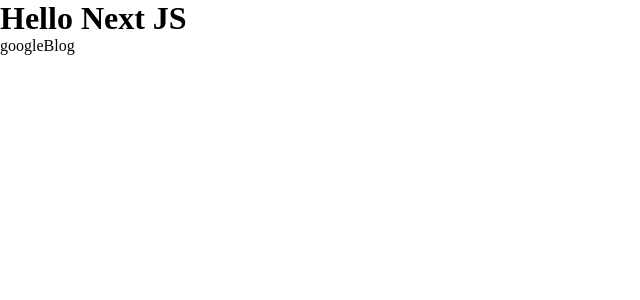
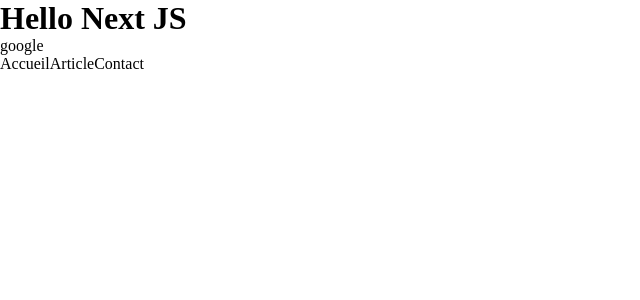
Before and after one commit to NMY0d4/NextJS-d-couverte, a Next.js app: page / in a window 1280 px wide. Shown: the top 300 px of the page, without its empty margins (0-640 px from the left). Built offline with nearby package versions, Linux system fonts and the light colour scheme.

Commit message:
learn more on router object

```diff
--- /dev/null
+++ b/src/component/Navbar.js
@@ -0,0 +1,12 @@
+import Link from "next/link";
+import React from "react";
+
+export default function Navbar() {
+    return (
+        <div>
+            <Link href={`/accueil`}>Accueil</Link>
+            <Link href={`/blog/article`}>Article</Link>
+            <Link href={`/contact`}>Contact</Link>
+        </div>
+    );
+}
--- a/src/pages/contact.js
+++ b/src/pages/contact.js
@@ -1,6 +1,6 @@
 import React from "react";
 
-export default function Contact() {
+export default function contact() {
     return (
         <div>
             <h1>CONTACT</h1>
--- a/src/pages/index.js
+++ b/src/pages/index.js
@@ -1,3 +1,4 @@
+import Navbar from "@/component/Navbar";
 import { Inter } from "@next/font/google";
 import Link from "next/link";
 
@@ -9,7 +10,7 @@
         <>
             <h1>Hello Next JS</h1>
             <a href="https://google.com">google</a>
-            <Link href={`/blog/${id}`}>Blog</Link>
+            <Navbar />
         </>
     );
 }
```
Also changed, not shown: src/pages/blog/[slug].js (+8 -0 lines).
